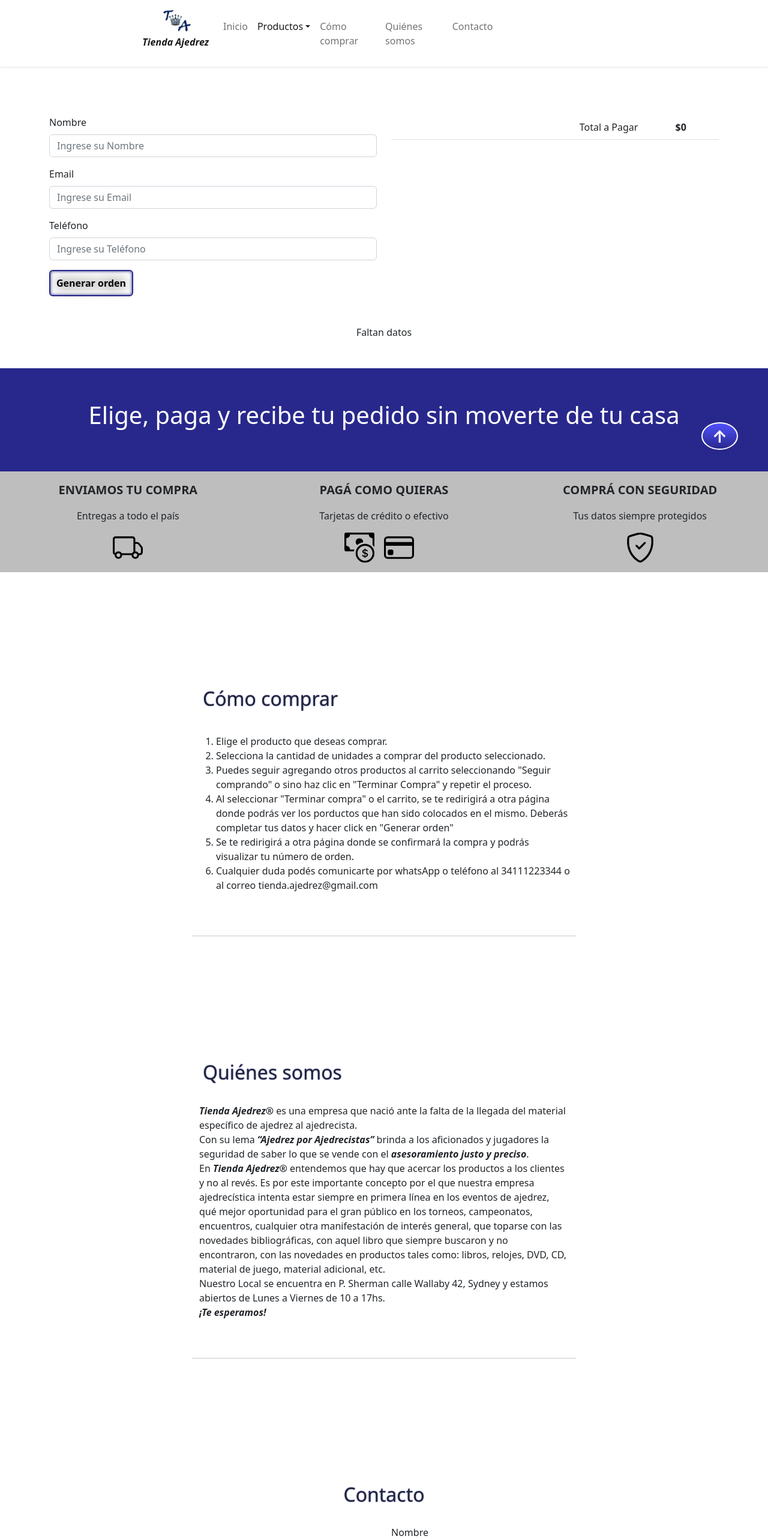
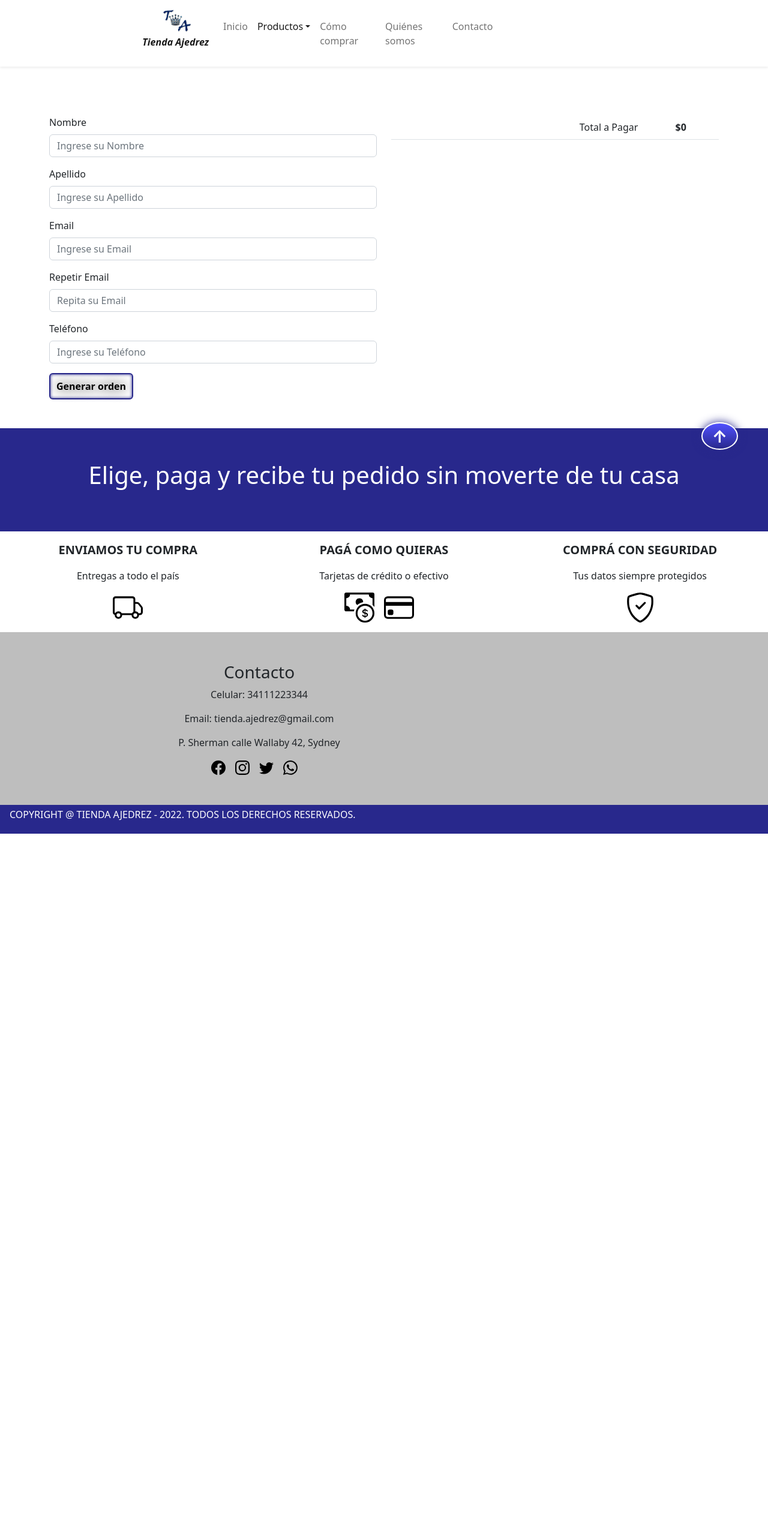
Before and after one commit to Camilaic96/Entregas-React-Coder, a React (Create React App) app: page /checkout in a window 1280 px wide. Shown: the top 2566 px of the page at 60% size. After the commit the page ends 1390 px from the top, so only its background shows below. Built offline with nearby package versions, Linux system fonts and the light colour scheme; grey boxes are pictures that could not be loaded.

Commit message:
Cambios en rutas navBar y agregado de error404 a rutas incorrectas

```diff
--- a/src/App.jsx
+++ b/src/App.jsx
@@ -14,7 +14,7 @@ import CartContextProvider from "./components/context/CartContext";
 import Cart from "./components/Cart";
 import Checkout from "./components/Checkout";
 import ThankYou from "./components/ThankYou";
-import Loading from "./components/Loading";
+import MensajeEnviado from "./components/MensajeEnviado";
 
 function App() {
   return (
@@ -29,13 +29,13 @@ function App() {
                 <Route path={"/cart"} element={<Cart />} />
                 <Route path={"/checkout"} element={<Checkout />} />
                 <Route path={"/thankyou/:id"} element={<ThankYou />} />
+                <Route path={"/mensaje-enviado"} element={<MensajeEnviado />} />
+                <Route path={"/como-comprar"} element={<ComoComprar />} />
+                <Route path={"/quienes-somos"} element={<QuienesSomos />} />
+                <Route path={"/contacto"} element={<Contacto />} />
                 <Route path={"*"} element={<Error404 />} />
               </Routes>
               <Jumbotron />
-              <ComoComprar />
-              <QuienesSomos />
-              <Contacto />
-              <Loading />
               <Footer />
               <BotonSubir />
             </BrowserRouter>
--- a/src/components/Checkout.jsx
+++ b/src/components/Checkout.jsx
@@ -6,21 +6,25 @@ import { Navigate } from "react-router-dom";
 const Checkout = () => {
     const { cart, clear, sumTotal, cartTotal } = useContext(CartContext);
     const [nombre, setNombre] = useState("");
+    const [apellido, setApellido] = useState("");
     const [email, setEmail] = useState("");
+    const [emailRepetido, setEmailRepetido] = useState("");
     const [telefono, setTelefono] = useState("");
     const [orderId, setOrderId] = useState("");
+    const [mensaje, setMensaje] = useState(false);
 
-    const validarForm = (nombre, email, telefono) => {
+    const validarForm = (nombre, apellido, email, emailRepetido, telefono) => {
         let validEmail =  /^\w+([.-_+]?\w+)*@\w+([.-]?\w+)*(\.\w{2,10})+$/;
 
-        return (nombre !== "" && validEmail.test(email) && telefono !== "")
+        return (nombre !== "" && apellido !=="" && validEmail.test(email) && emailRepetido === email && telefono !== "")
     }
 
     const generarOrden = () => {
-        if (validarForm(nombre, email, telefono)) {
+        setMensaje(true);
+        if (validarForm(nombre, apellido, email, emailRepetido, telefono)) {
             const fecha = new Date();
             const order = {
-                buyer: { name: nombre, email: email, phone: telefono },
+                buyer: { name: nombre, lastName: apellido, email: email, phone: telefono },
                 items: cart.map((item) => ({id: item.id, title: item.name, price: item.price, quantity: item.quantity, price_total: item.quantity * item.price})),
                 date: `${fecha.getDate()}-${fecha.getMonth() + 1}-${fecha.getFullYear()} ${fecha.getHours()}:${fecha.getMinutes()}:${fecha.getSeconds()}`,
                 total: sumTotal(),
@@ -33,10 +37,7 @@ const Checkout = () => {
                 setOrderId(snapShot.id);
                 clear();
             });
-        } else {
-            console.log("Faltan datos")
         }
-
     };
 
     return (
@@ -49,14 +50,25 @@ const Checkout = () => {
                             <input type="text" className="form-control" id="nombre" placeholder="Ingrese su Nombre" onInput={(e) => { setNombre(e.target.value) }} required />
                         </div>
                         <div className="mb-3">
+                            <label htmlFor="apellido" className="form-label">Apellido</label>
+                            <input type="text" className="form-control" id="apellido" placeholder="Ingrese su Apellido" onInput={(e) => { setApellido(e.target.value) }} required />
+                        </div>
+                        <div className="mb-3">
                             <label htmlFor="email" className="form-label">Email</label>
                             <input type="email" className="form-control" id="email" placeholder="Ingrese su Email" onInput= {(e) => { setEmail(e.target.value) }} required />
+                        </div>
+                        <div className="mb-3">
+                            <label htmlFor="emailRepetido" className="form-label">Repetir Email</label>
+                            <input type="email" className="form-control" id="emailRepetido" placeholder="Repita su Email" onInput= {(e) => { setEmailRepetido(e.target.value) }} required />
                         </div>
                         <div className="mb-3">
                             <label htmlFor="telefono" className="form-label">Teléfono</label>
                             <input type="number" className="form-control" id="telefono" placeholder="Ingrese su Teléfono" onInput={(e) => { setTelefono(e.target.value) }} required />
                         </div>
-                        <button type="button" className="btn botones" onClick={generarOrden} >Generar orden</button>
+                        <div className="d-flex">
+                            <button type="button" className="btn botones" onClick={generarOrden} >Generar orden</button>
+                            {mensaje ? (orderId ? <Navigate to={"/thankyou/" + orderId} /> : <div className="fs-6 ms-5 text-danger pt-2">Completar todos los campos</div>) : "" }
+                        </div>
                     </form>
                 </div>
                 <div className="col mt-5 pt-5">
@@ -71,20 +83,11 @@ const Checkout = () => {
                                 </tr>
                             ))}
                             <tr>
-                                <td colSpan={3} className="text-end align-middle">
-                                    Total a Pagar
-                                </td>
-                                <td className="text-center align-middle">
-                                    <b>${sumTotal()}</b>
-                                </td>
+                                <td colSpan={3} className="text-end align-middle">Total a Pagar</td>
+                                <td className="text-center align-middle"><b>${sumTotal()}</b></td>
                             </tr>
                         </tbody>
                     </table>
-                </div>
-            </div>
-            <div className="row my-5">
-                <div className="col text-center">
-                    {orderId ? <Navigate to={"/thankyou/" + orderId} /> : "Faltan datos"}
                 </div>
             </div>
         </div>
--- a/src/components/Contacto.jsx
+++ b/src/components/Contacto.jsx
@@ -1,5 +1,6 @@
 import React, { useState } from "react";
 import { addDoc, collection, getFirestore } from "firebase/firestore";
+import { Navigate } from "react-router-dom";
 
 const Contacto = () => {
     const [nombre, setNombre] = useState("");
@@ -7,6 +8,7 @@ const Contacto = () => {
     const [telefono, setTelefono] = useState("");
     const [consulta, setConsulta] = useState("");
     const [contactId, setContactId] = useState("");
+    const [mensaje, setMensaje] = useState(false);
 
     const validarForm = (nombre, email, telefono, consulta) => {
         let validEmail =  /^\w+([.-_+]?\w+)*@\w+([.-]?\w+)*(\.\w{2,10})+$/;
@@ -15,6 +17,7 @@ const Contacto = () => {
     }
 
     const generarContacto = () => {
+        setMensaje(true);
         if (validarForm(nombre, email, telefono, consulta)) {
             const fecha = new Date();
             const contact = {
@@ -27,16 +30,14 @@ const Contacto = () => {
             const db = getFirestore();
             const contactsCollection = collection(db, "contacts");
             addDoc(contactsCollection, contact).then((snapShot) => {
-                setContactId(snapShot.id)
+                setContactId(snapShot.id);
             });
-        } else {
-            console.log("Faltan datos")
         }
     };
 
     return (
         <div className="container-fluid my-5 mb-5 mt-5 pt-5" id="contacto">
-            <div className="row col-md-6 offset-3 mb-4 text-center mt-5 pt-5">
+            <div className="row col-md-6 offset-3 mb-4 mt-5 pt-5">
                 <h2 className="sombra">Contacto</h2>
             </div>
             <div className="row d-flex align-items-center">
@@ -68,13 +69,11 @@ const Contacto = () => {
                         <label htmlFor="exampleFormControlTextarea1" className="form-label">Mensaje</label>
                         <textarea className="form-control" id="exampleFormControlTextarea1" rows="3" onInput={(e) => { setConsulta(e.target.value) }} required />
                     </div>
-                    <button type="button" className="btn botones" onClick={generarContacto} >Enviar consulta</button>
+                    <div className="d-flex">
+                        <button type="button" className="btn btn-secondary botones fs-6 me-3" onClick={generarContacto} >Enviar consulta</button>
+                        {mensaje ? (contactId ? <Navigate to={"/mensaje- enviado"} /> : <div className="fs-6 ms-3 text-danger pt-2">Completar todos los campos</div>) : "" }
+                    </div>
                 </form>
-            </div>
-            <div className="row my-5">
-                <div className="col text-center">
-                    {contactId ? "Su mensaje ha sido enviado con éxito" : "Faltan datos"}
-                </div>
             </div>
         </div>
     )
--- a/src/components/Footer.jsx
+++ b/src/components/Footer.jsx
@@ -24,7 +24,7 @@ const Footer = () => {
                 </div>
             </div>
             <div className="row fondoAzul p-1">
-                <p>COPYRIGHT TIENDA AJEDREZ - 2022. TODOS LOS DERECHOS RESERVADOS.</p>
+                <p>COPYRIGHT @ TIENDA AJEDREZ - 2022. TODOS LOS DERECHOS RESERVADOS.</p>
             </div>
         </div>
     )
--- a/src/components/Jumbotron.jsx
+++ b/src/components/Jumbotron.jsx
@@ -6,7 +6,7 @@ const Jumbotron = () => {
             <div className="row fondoAzul">
                 <p className="p-5 fs-1">Elige, paga y recibe tu pedido sin moverte de tu casa</p>
             </div>
-            <div className="row fondoGris">
+            <div className="row">
                 <div className="col-md-4 p-3">
                     <p className="text-uppercase fs-5 fw-semibold">Enviamos tu compra</p>
                     <p>Entregas a todo el país</p>
--- /dev/null
+++ b/src/components/MensajeEnviado.jsx
@@ -0,0 +1,20 @@
+import React from "react";
+import { Link } from "react-router-dom";
+
+const MensajeEnviado = () => {
+    return (
+        <div className="container py-5 mt-5">
+            <div className="row">
+                <div className="col-md-12 text-center mt-5">
+                    <div className="alert alert-primary" role="alert">
+                        <h1>Mensaje enviado!</h1>
+                        <p>Pronto nos pondremos en contacto contigo</p>
+                    </div>
+                    <Link to={"/"} className="btn botones">Volver a la Página Principal</Link>
+                </div>
+            </div>
+        </div>
+    )
+}
+
+export default MensajeEnviado;
--- a/src/components/NavBar.jsx
+++ b/src/components/NavBar.jsx
@@ -34,13 +34,13 @@ const NavBar = () => {
                                         </ul>
                                     </li>
                                     <li className="nav-item">
-                                        <a className="nav-link" href="#como-comprar" activeclassname="active">Cómo comprar</a>
+                                        <NavLink className="nav-link" aria-current="page" activeclassname="active" to={"/como-comprar"}>Cómo comprar</NavLink>
                                     </li>
                                     <li className="nav-item">
-                                        <a className="nav-link" href="#quienes-somos" activeclassname="active">Quiénes somos</a>
+                                        <NavLink className="nav-link" aria-current="page" activeclassname="active" to={"/quienes-somos"}>Quiénes somos</NavLink>
                                     </li>
                                     <li className="nav-item">
-                                        <a className="nav-link" href="#contacto" activeclassname="active">Contacto</a>
+                                        <NavLink className="nav-link" aria-current="page" activeclassname="active" to={"/contacto"}>Contacto</NavLink>
                                     </li>
                                 </ul>
                             </div>
```
Also changed, not shown: src/components/ItemDetailContainer.jsx (+5 -3 lines), src/components/ItemListContainer.jsx (+9 -3 lines).
